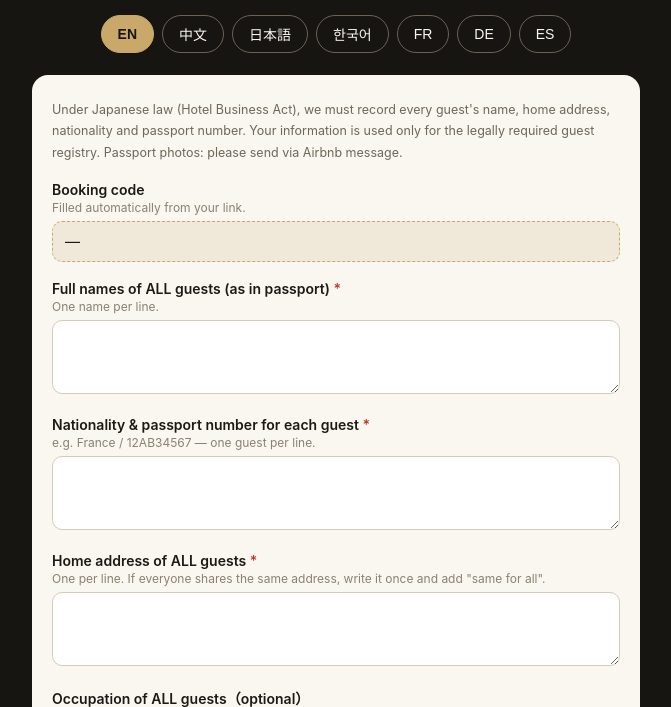
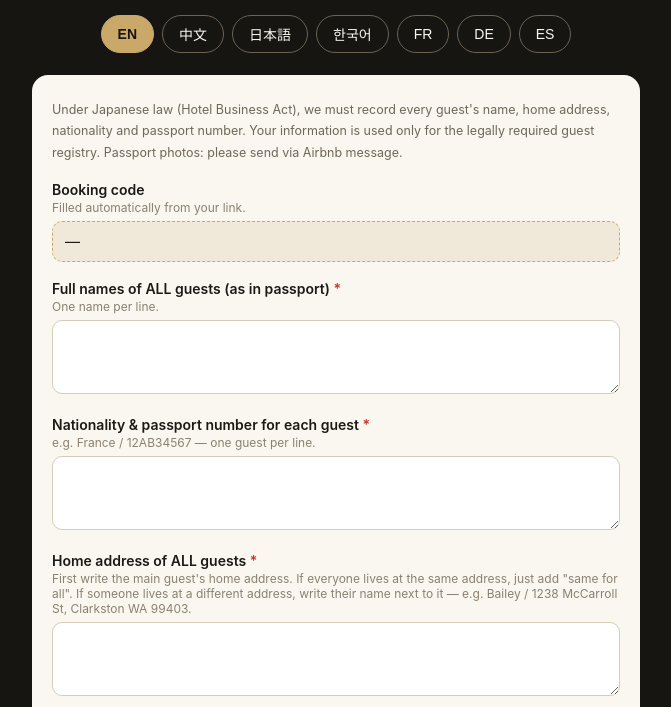
Before and after one commit to osakahitotoki/osakahitotoki.github.io, a plain HTML site: page checkin/index.html in a window 1280 px wide. Shown: the part 94-801 px from the top of the page, without its empty margins (304-975 px from the left). Drawn offline with Linux system fonts and the light colour scheme.

Commit message:
チェックインフォーム: 住所欄の説明を「1行に1名ずつ」から「代表者の住所＋違う人は名前を添える」に変更（7言語）

```diff
--- a/checkin/index.html
+++ b/checkin/index.html
@@ -98,7 +98,7 @@ const I18N = {
    q_code:"Booking code", q_code_s:"Filled automatically from your link.",
    q_names:"Full names of ALL guests (as in passport)", q_names_s:"One name per line.",
    q_natpass:"Nationality & passport number for each guest", q_natpass_s:"e.g. France / 12AB34567 — one guest per line.",
-   q_addr:"Home address of ALL guests", q_addr_s:"One per line. If everyone shares the same address, write it once and add \"same for all\".",
+   q_addr:"Home address of ALL guests", q_addr_s:"First write the main guest's home address. If everyone lives at the same address, just add \"same for all\". If someone lives at a different address, write their name next to it — e.g. Bailey / 1238 McCarroll St, Clarkston WA 99403.",
    q_job:"Occupation of ALL guests（optional）", q_job_s:"Optional. One per line. e.g. office worker, student, self-employed, homemaker, retired.",
    q_contact:"Contact (email or phone)",
    q_period:"Period of stay in Japan", q_period_s:"e.g. 2026/7/14 - 2026/7/28",
@@ -109,7 +109,7 @@ const I18N = {
    q_code:"予約コード", q_code_s:"リンクから自動で入ります。",
    q_names:"宿泊者全員の氏名（パスポート表記）", q_names_s:"1行に1名ずつ。",
    q_natpass:"全員の国籍と旅券番号", q_natpass_s:"例：日本 / TR1234567 — 1行に1名ずつ。日本国内にお住まいの方は「日本」だけで結構です。",
-   q_addr:"宿泊者全員のご住所", q_addr_s:"1行に1名ずつ。ご家族など全員同じご住所の場合は、1つだけご記入のうえ「全員同じ」とお書きください。",
+   q_addr:"宿泊者全員のご住所", q_addr_s:"まず代表者さまのご住所をご記入ください。ご同行の方も同じご住所なら、続けて「全員同じ」とお書きください。ご住所が違う方がいる場合は、その方のお名前を添えてご記入ください。例）Bailey / 1238 McCarroll St, Clarkston WA 99403",
    q_job:"宿泊者全員のご職業（任意）", q_job_s:"任意です。1行に1名ずつ。例：会社員・学生・自営業・主婦（主夫）・無職。",
    q_contact:"連絡先（メールまたは電話）",
    q_period:"日本での滞在期間", q_period_s:"例：2026/7/14 - 2026/7/28",
@@ -120,7 +120,7 @@ const I18N = {
    q_code:"预订编号", q_code_s:"从链接自动填写。",
    q_names:"全部住客的姓名（与护照一致）", q_names_s:"每行一人。",
    q_natpass:"每位住客的国籍和护照号码", q_natpass_s:"例：China / E12345678 — 每行一人。",
-   q_addr:"全部住客的住址", q_addr_s:"每行一人。若全体住址相同，只需填写一次并注明「全员相同」。",
+   q_addr:"全部住客的住址", q_addr_s:"请先填写代表人的住址。若同行者住址相同，请加注「全员相同」。若有人住址不同，请在住址旁写上其姓名。例）Bailey / 1238 McCarroll St, Clarkston WA 99403",
    q_job:"全部住客的职业（选填）", q_job_s:"选填。每行一人。例：公司职员・学生・自营业・家庭主妇（主夫）・无职业。",
    q_contact:"联系方式（邮箱或电话）",
    q_period:"在日本的停留期间", q_period_s:"例：2026/7/14 - 2026/7/28",
@@ -131,7 +131,7 @@ const I18N = {
    q_code:"예약 코드", q_code_s:"링크에서 자동 입력됩니다.",
    q_names:"전체 투숙객 성명 (여권 표기)", q_names_s:"한 줄에 한 명씩.",
    q_natpass:"전원의 국적과 여권번호", q_natpass_s:"예: Korea / M12345678 — 한 줄에 한 명씩.",
-   q_addr:"전체 투숙객의 주소", q_addr_s:"한 줄에 한 명씩. 모두 같은 주소인 경우 한 번만 적고 「전원 동일」이라고 써 주세요.",
+   q_addr:"전체 투숙객의 주소", q_addr_s:"먼저 대표자의 주소를 적어 주세요. 동행자도 같은 주소라면 「전원 동일」이라고 덧붙여 주세요. 주소가 다른 분이 있으면 그분의 이름을 함께 적어 주세요. 예) Bailey / 1238 McCarroll St, Clarkston WA 99403",
    q_job:"전체 투숙객의 직업（선택）", q_job_s:"선택 사항입니다. 한 줄에 한 명씩. 예: 회사원・학생・자영업・주부・무직.",
    q_contact:"연락처 (이메일 또는 전화)",
    q_period:"일본 체류 기간", q_period_s:"예: 2026/7/14 - 2026/7/28",
@@ -142,7 +142,7 @@ const I18N = {
    q_code:"Code de réservation", q_code_s:"Rempli automatiquement depuis votre lien.",
    q_names:"Noms complets de TOUS les voyageurs (comme sur le passeport)", q_names_s:"Un nom par ligne.",
    q_natpass:"Nationalité et numéro de passeport de chacun", q_natpass_s:"ex. France / 12AB34567 — une personne par ligne.",
-   q_addr:"Adresse du domicile de TOUS les voyageurs", q_addr_s:"Une par ligne. Si tous ont la même adresse, indiquez-la une fois et ajoutez « identique pour tous ».",
+   q_addr:"Adresse du domicile de TOUS les voyageurs", q_addr_s:"Indiquez d'abord l'adresse du voyageur principal. Si tous ont la même adresse, ajoutez « identique pour tous ». Si une personne a une adresse différente, écrivez son nom à côté — ex. Bailey / 1238 McCarroll St, Clarkston WA 99403.",
    q_job:"Profession de TOUS les voyageurs（facultatif）", q_job_s:"Facultatif. Une par ligne. ex. employé(e), étudiant(e), indépendant(e), au foyer, retraité(e).",
    q_contact:"Contact (e-mail ou téléphone)",
    q_period:"Période de séjour au Japon", q_period_s:"ex. 2026/7/14 - 2026/7/28",
@@ -153,7 +153,7 @@ const I18N = {
    q_code:"Buchungscode", q_code_s:"Wird automatisch aus Ihrem Link übernommen.",
    q_names:"Vollständige Namen ALLER Gäste (wie im Pass)", q_names_s:"Ein Name pro Zeile.",
    q_natpass:"Nationalität und Passnummer jedes Gastes", q_natpass_s:"z. B. Germany / C01X0006H — eine Person pro Zeile.",
-   q_addr:"Wohnanschrift ALLER Gäste", q_addr_s:"Eine pro Zeile. Bei gleicher Anschrift einmal angeben und „für alle gleich“ ergänzen.",
+   q_addr:"Wohnanschrift ALLER Gäste", q_addr_s:"Bitte zuerst die Anschrift des Hauptgastes angeben. Wohnen alle unter derselben Anschrift, ergänzen Sie „für alle gleich“. Wohnt jemand woanders, schreiben Sie den Namen dazu — z. B. Bailey / 1238 McCarroll St, Clarkston WA 99403.",
    q_job:"Beruf ALLER Gäste（optional）", q_job_s:"Optional. Einer pro Zeile. z. B. Angestellte(r), Student(in), selbstständig, Hausfrau/Hausmann, Rentner(in).",
    q_contact:"Kontakt (E-Mail oder Telefon)",
    q_period:"Aufenthaltszeitraum in Japan", q_period_s:"z. B. 2026/7/14 - 2026/7/28",
@@ -164,7 +164,7 @@ const I18N = {
    q_code:"Código de reserva", q_code_s:"Se rellena automáticamente desde su enlace.",
    q_names:"Nombres completos de TODOS los huéspedes (como en el pasaporte)", q_names_s:"Un nombre por línea.",
    q_natpass:"Nacionalidad y número de pasaporte de cada uno", q_natpass_s:"ej. Spain / PAB123456 — una persona por línea.",
-   q_addr:"Domicilio de TODOS los huéspedes", q_addr_s:"Uno por línea. Si todos comparten la misma dirección, escríbala una vez y añada «igual para todos».",
+   q_addr:"Domicilio de TODOS los huéspedes", q_addr_s:"Indique primero el domicilio del huésped principal. Si todos comparten la misma dirección, añada «igual para todos». Si alguien vive en otra dirección, escriba su nombre junto a ella — p. ej. Bailey / 1238 McCarroll St, Clarkston WA 99403.",
    q_job:"Ocupación de TODOS los huéspedes（opcional）", q_job_s:"Opcional. Una por línea. ej. empleado/a, estudiante, autónomo/a, ama/o de casa, jubilado/a.",
    q_contact:"Contacto (correo o teléfono)",
    q_period:"Período de estancia en Japón", q_period_s:"ej. 2026/7/14 - 2026/7/28",
```
